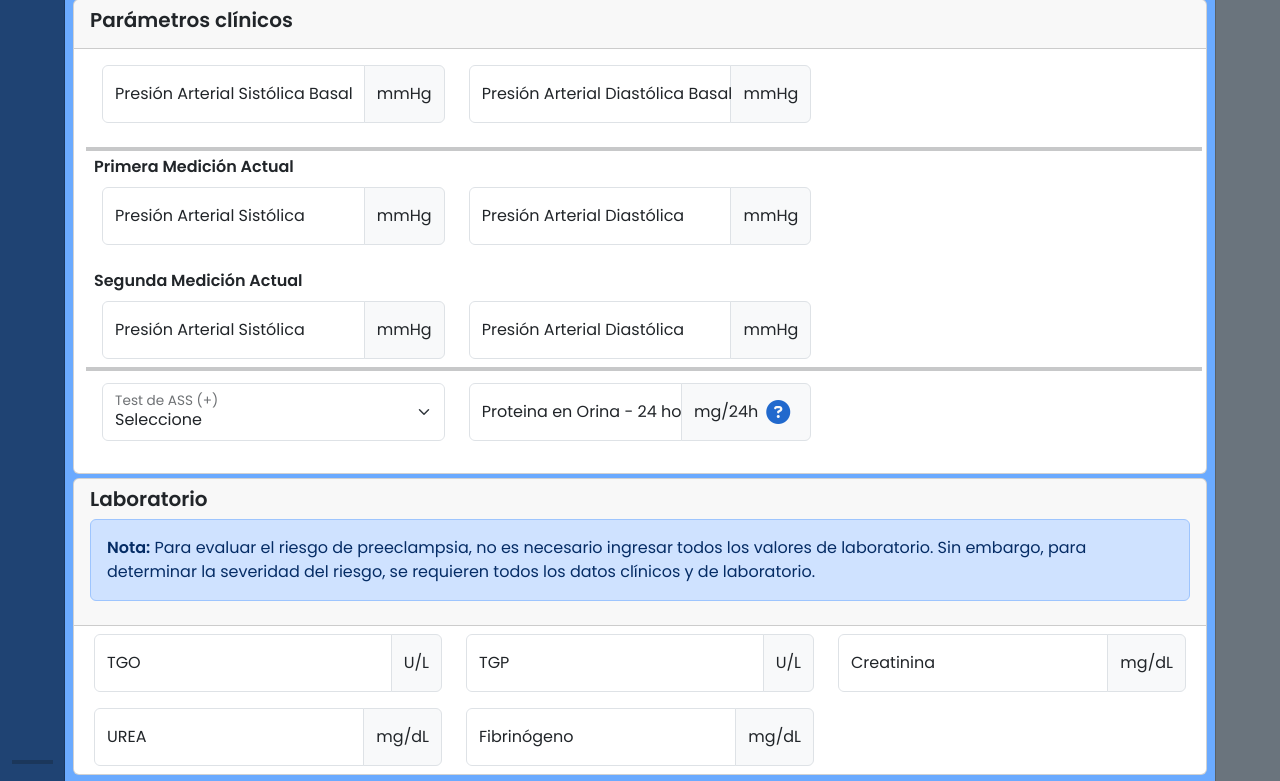
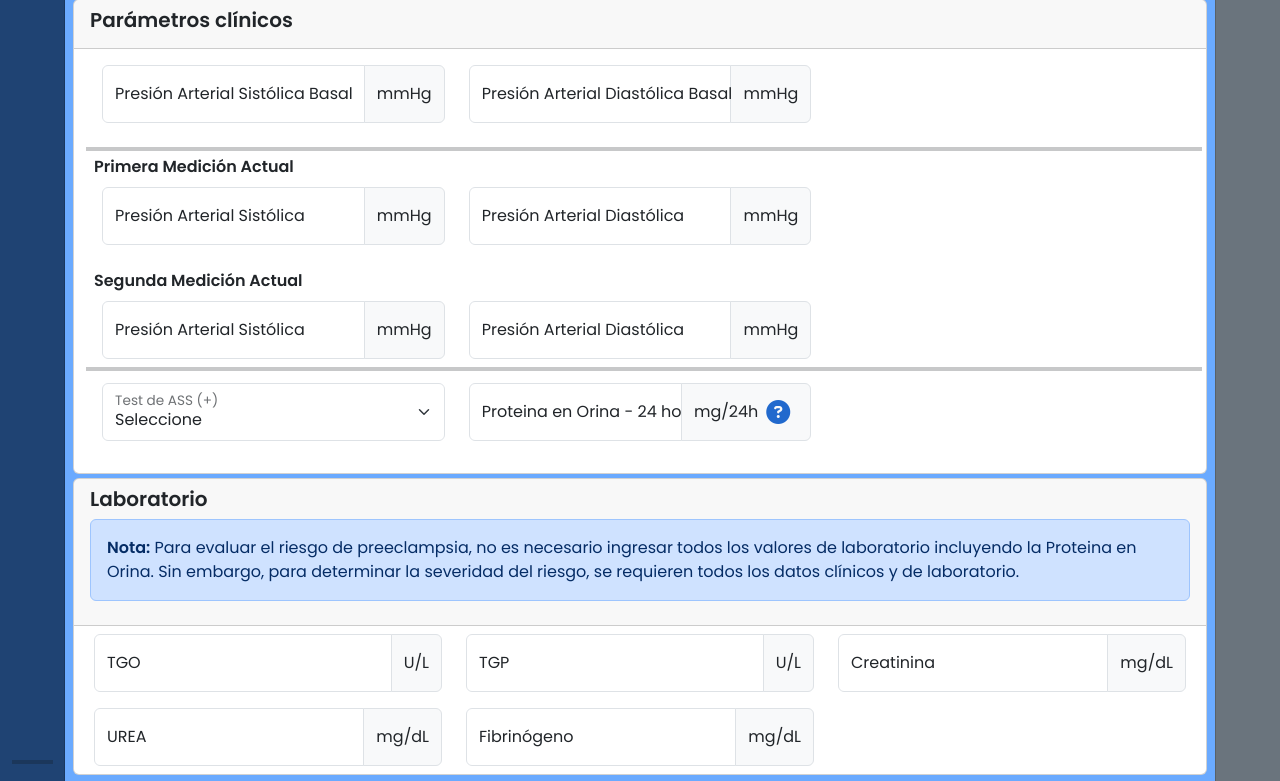
Before and after one commit to EstuardDev/SOFTPREIML, a Django app: page /historial/ in a window 1280 px wide, after a click on "Agregar Historial". Shown: the part 474-1255 px from the top of the page. Run offline with Django 5.2, Linux system fonts and the light colour scheme; the visitor is signed in with stand-in values (Sample User, id 1); data that the repository does not hold is empty; some libraries are stand-ins or nearby versions.

Commit message:
SOFTPREIv1_HTML_HISTORIAL

```diff
--- a/Aplicaciones/Preeclampsia/templates/historial.html
+++ b/Aplicaciones/Preeclampsia/templates/historial.html
@@ -262,7 +262,8 @@
                             <div class="card-header">
                                 <h3>Laboratorio</h3>
                                 <div class="alert alert-primary" role="alert">
-                                    <strong>Nota:</strong> Para evaluar el riesgo de preeclampsia, no es necesario ingresar todos los valores de laboratorio. Sin embargo, para determinar la severidad del riesgo, se requieren todos los datos clínicos y de laboratorio.
+                                    <strong>Nota:</strong> Para evaluar el riesgo de preeclampsia, no es necesario ingresar todos los valores de laboratorio incluyendo la Proteina en Orina. Sin embargo,
+                                    para determinar la severidad del riesgo, se requieren todos los datos clínicos y de laboratorio.
                                 </div>
                             </div>
                             <div class="bloque3">
```
Also changed, not shown: 1 other file.
